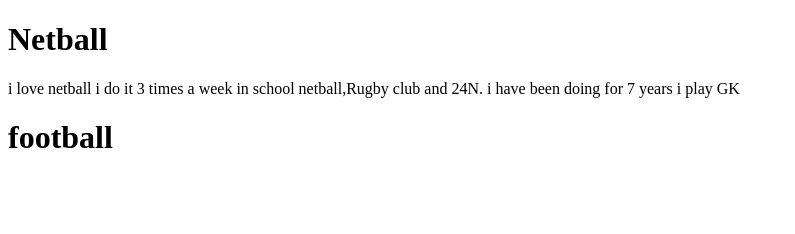
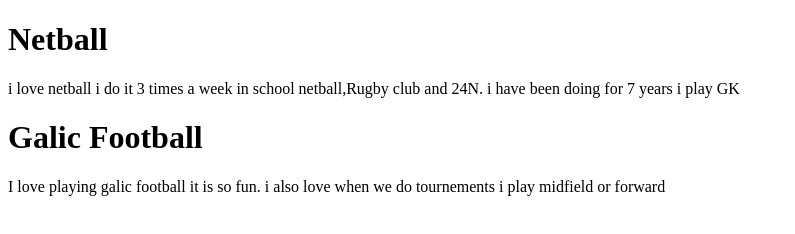
Before and after one commit to nq12310-alt/niamh, a plain HTML site: page index.html in a window 1280 px wide. Shown: the whole page, without its empty margins (0-795 px from the left). Drawn offline with Linux system fonts and the light colour scheme.

Commit message:
Update index.html

```diff
--- a/index.html
+++ b/index.html
@@ -15,5 +15,6 @@
   <p>i love netball i do it 3 times a week in school netball,Rugby club and 24N.
     i have been doing for 7 years i play GK </p>
 
-<h1>football</h1>
-<body>
+<h1>Galic Football</h1>
+<p>I love playing galic football it is so fun.
+i also love when we do tournements i play midfield or forward </p>
```
